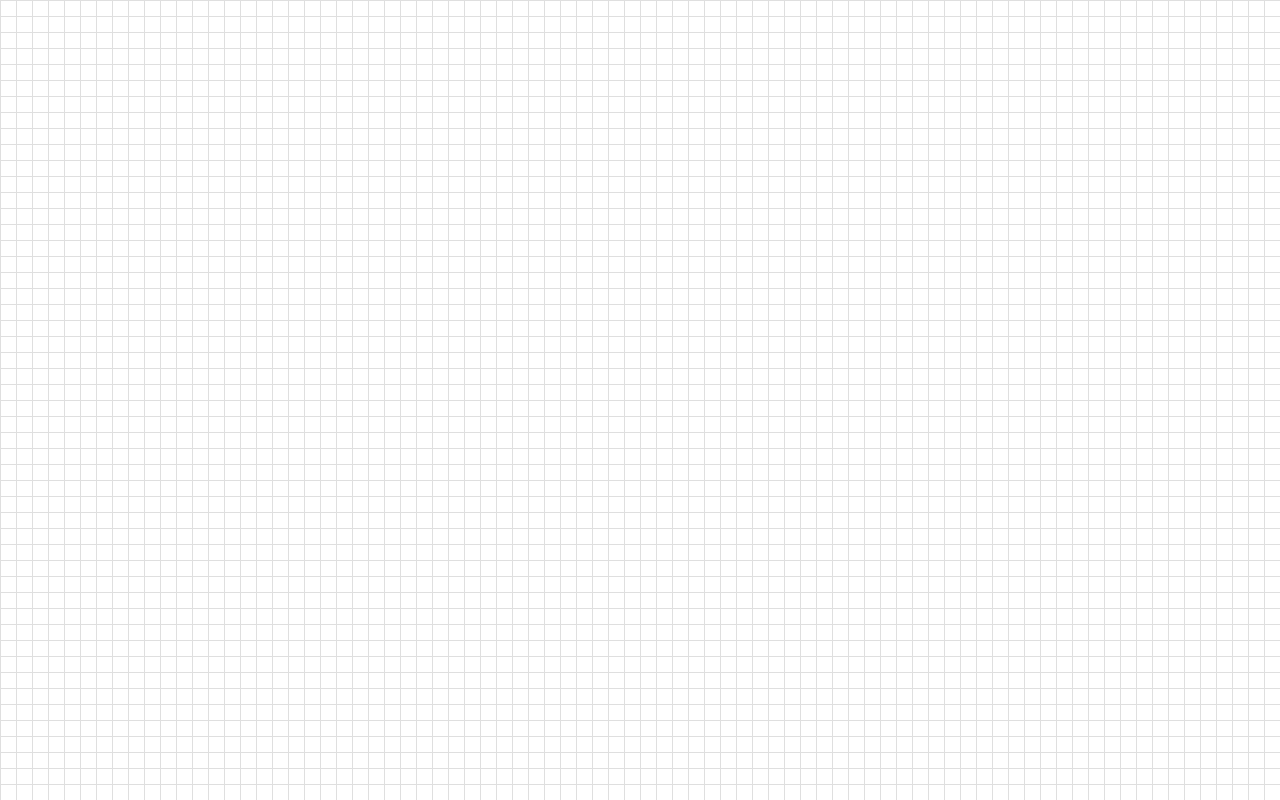
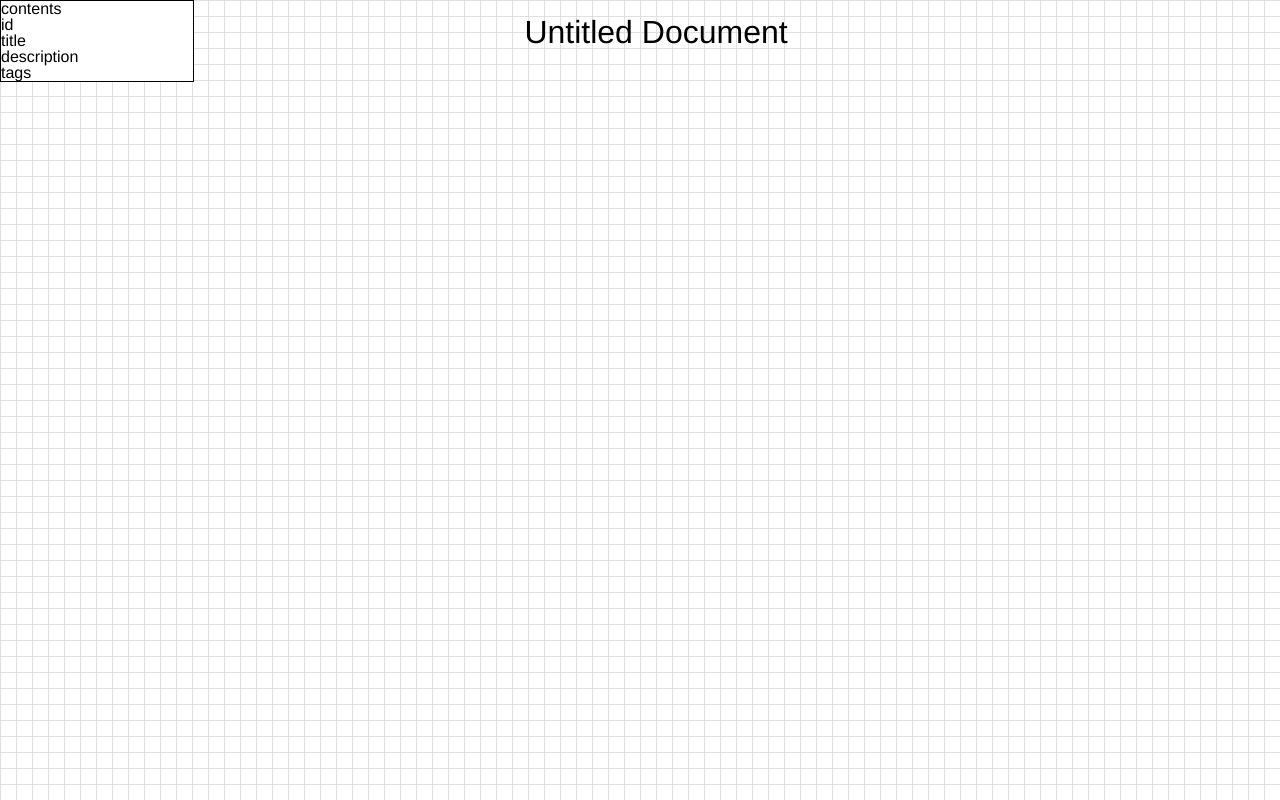
Before and after one commit to oyk2018-frontend/database-designer, a plain HTML site: page database-designer.html in a window 1280 px wide. Drawn offline with Linux system fonts and the light colour scheme.

Commit message:
Configure initial state of the app

```diff
--- a/database-designer.css
+++ b/database-designer.css
@@ -3,4 +3,24 @@ body {
   background-image:
     linear-gradient(to right, #dfdfdf 1px, transparent 1px),
     linear-gradient(to bottom, #dfdfdf 1px, transparent 1px);
+  font-family: Helvetica, sans-serif;
 }
+
+#app {
+  position: relative;
+}
+
+#app h3 {
+  font-size: 2em;
+  position: fixed;
+  width: 100%;
+  text-align: center;
+  padding: 0.5em;
+}
+
+.database-table {
+  position: absolute;
+  background: white;
+  border: 1px solid black;
+  width: 12em;
+}
--- a/database-designer.html
+++ b/database-designer.html
@@ -6,6 +6,37 @@
     <link rel="stylesheet" href="database-designer.css">
   </head>
   <body>
+    <div id="app">
+      <h3 id="document-title"></h3>
 
+      <ul class="database-table">
+        <li><strong>users</strong></li>
+        <li>id</li>
+        <li>username</li>
+        <li>email</li>
+        <li>password</li>
+      </ul>
+
+      <ul class="database-table">
+        <li><strong>posts</strong></li>
+        <li>id</li>
+        <li>title</li>
+        <li>description</li>
+        <li>tag</li>
+      </ul>
+
+      <ul class="database-table">
+        <li><strong>contents</strong></li>
+        <li>id</li>
+        <li>title</li>
+        <li>description</li>
+        <li>tags</li>
+      </ul>
+    </div>
+    <script src="js/initial-state.js"></script>
+    <script src="js/app.js"></script>
+    <script>
+      window.renderApp();
+    </script>
   </body>
 </html>
--- /dev/null
+++ b/js/app.js
@@ -0,0 +1,11 @@
+(function (root) {
+  const state = root.__INITIAL_STATE__;
+
+  function render() {
+    const titleElement = document.getElementById("document-title");
+    titleElement.innerHTML = state.title;
+  }
+
+  root.__STATE__ = state;
+  root.renderApp = render;
+})(window);
--- /dev/null
+++ b/js/initial-state.js
@@ -0,0 +1,6 @@
+(function (root) {
+  root.__INITIAL_STATE__ = {
+    title: "Untitled Document",
+    fields: [],
+  };
+})(window);
```
